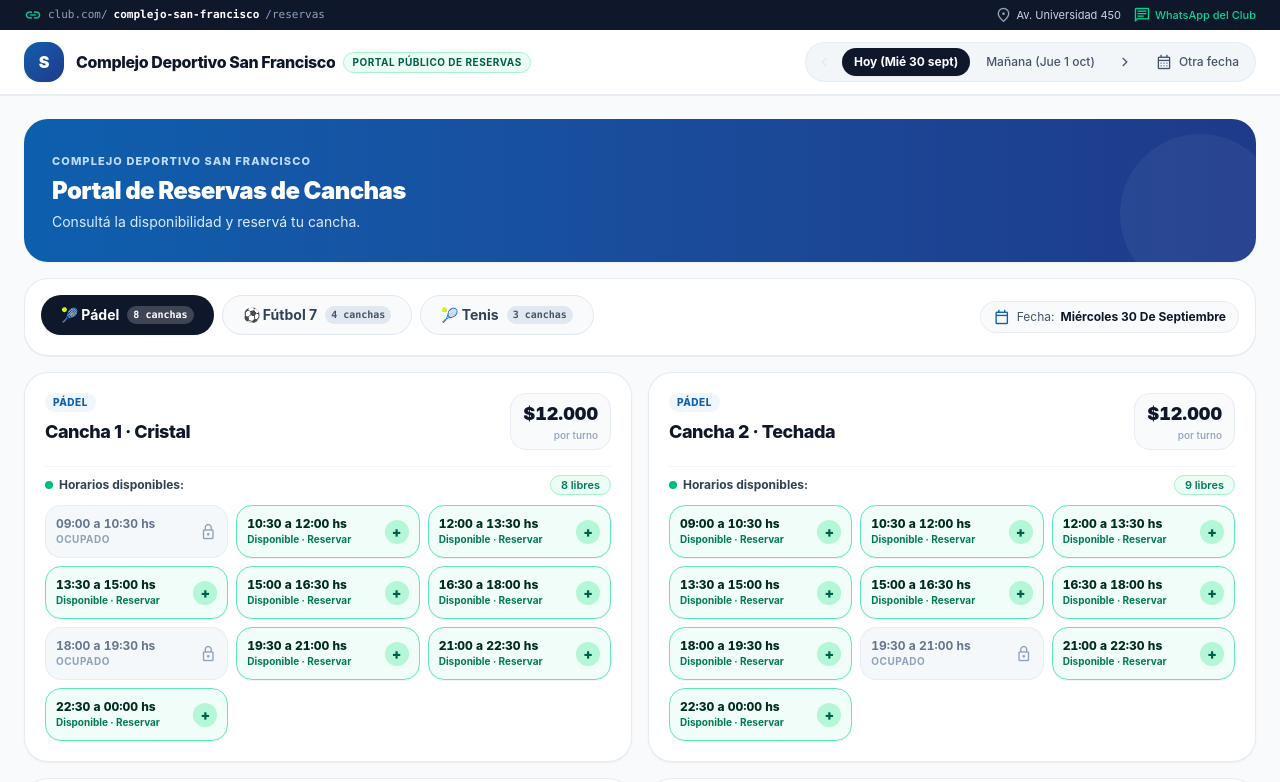
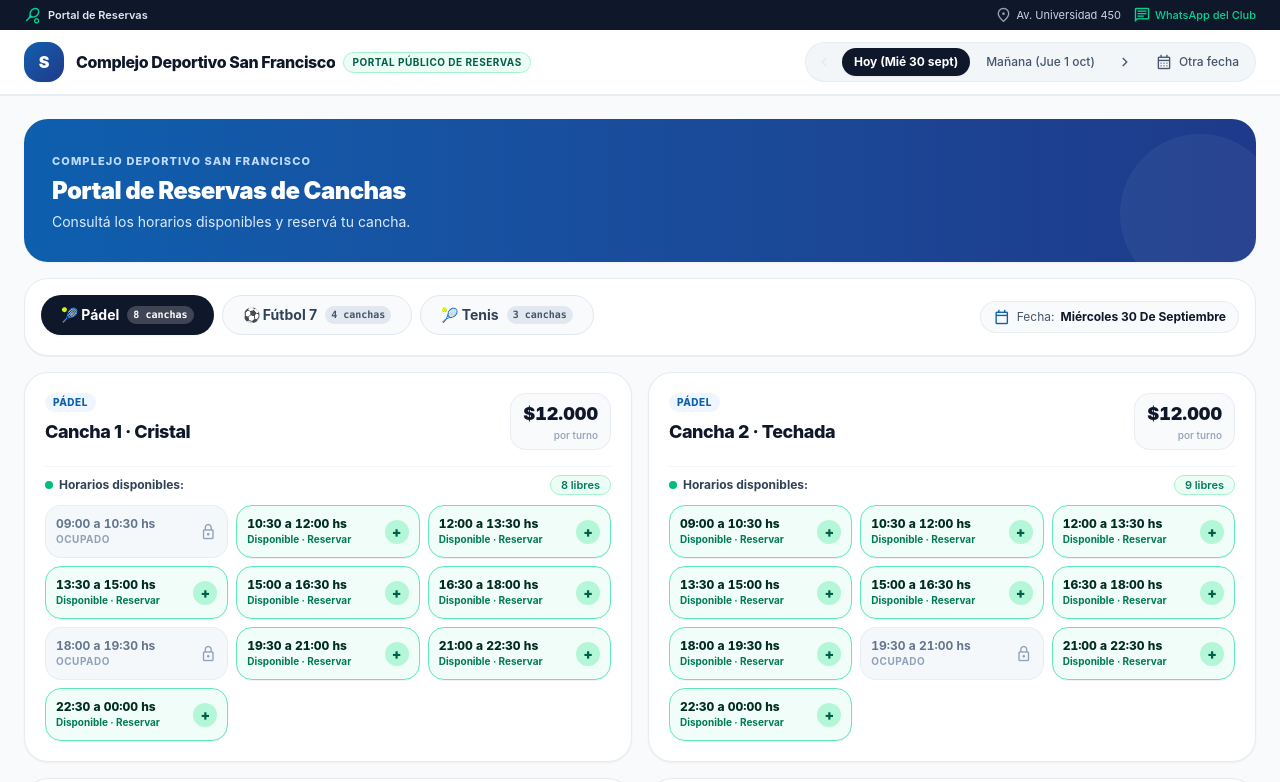
Before and after one commit to NahuelAttar/ASOCIARG-Reservas-Deportivas, a React (Vite) app: page / in a window 1280 px wide. Shown: the top 782 px of the page. Built offline with nearby package versions, Linux system fonts and the light colour scheme.

Commit message:
refactor: limpieza funcional y correcciones puntuales del portal publico

```diff
--- a/src/App.tsx
+++ b/src/App.tsx
@@ -173,7 +173,7 @@ function PortalApp() {
               Portal de Reservas de Canchas
             </h1>
             <p className="text-xs sm:text-sm text-blue-100 mt-1 leading-relaxed">
-              Consultá la disponibilidad y reservá tu cancha.
+              Consultá los horarios disponibles y reservá tu cancha.
             </p>
           </div>
           <div className="absolute -right-6 -bottom-8 w-40 h-40 bg-white/5 rounded-full pointer-events-none" />
--- a/src/components/PublicBookingModal.tsx
+++ b/src/components/PublicBookingModal.tsx
@@ -239,6 +239,9 @@ export const PublicBookingModal: React.FC<PublicBookingModalProps> = ({
                       placeholder="Ej: 3564-445566"
                       className="w-full px-3.5 py-2.5 bg-slate-50 border border-slate-200 rounded-xl text-xs font-semibold text-slate-900 placeholder-slate-400 focus:outline-none focus:border-[#0D5FAE] focus:bg-white"
                     />
+                    <span className="text-[10px] text-slate-400">
+                      Usaremos este número para la confirmación de tu reserva.
+                    </span>
                   </div>
                 </div>
 
@@ -288,8 +291,11 @@ export const PublicBookingModal: React.FC<PublicBookingModalProps> = ({
                     <div className="text-xs font-semibold text-slate-600 capitalize">
                       {formattedDate}
                     </div>
-                    <div className="text-sm font-black text-[#0D5FAE] tabular-nums">
-                      {slotIntervalText}
+                    <div className="flex items-center justify-between text-sm font-black text-[#0D5FAE] tabular-nums">
+                      <span>{slotIntervalText}</span>
+                      <span className="text-xs font-semibold text-slate-500">
+                        Duración: {court.sport === 'futbol' ? '1 hora' : '1h 30m'}
+                      </span>
                     </div>
                   </div>
 
--- a/src/components/PublicHeader.tsx
+++ b/src/components/PublicHeader.tsx
@@ -40,10 +40,8 @@ export const PublicHeader: React.FC<PublicHeaderProps> = ({
         <div className="bg-slate-900 text-white text-[11px] py-1.5 px-3 sm:px-6">
           <div className="max-w-7xl mx-auto flex items-center justify-between gap-2">
             <div className="flex items-center gap-1.5 text-slate-300 truncate">
-              <span className="material-symbols-outlined text-[14px] text-emerald-400">link</span>
-              <span className="text-slate-400 font-mono">club.com/</span>
-              <span className="font-bold text-white font-mono">{club.slug}</span>
-              <span className="text-slate-400 font-mono">/reservas</span>
+              <span className="material-symbols-outlined text-[14px] text-emerald-400">sports_tennis</span>
+              <span className="font-semibold text-slate-200">Portal de Reservas</span>
             </div>
 
             <div className="hidden sm:flex items-center gap-3 text-slate-300">
```
